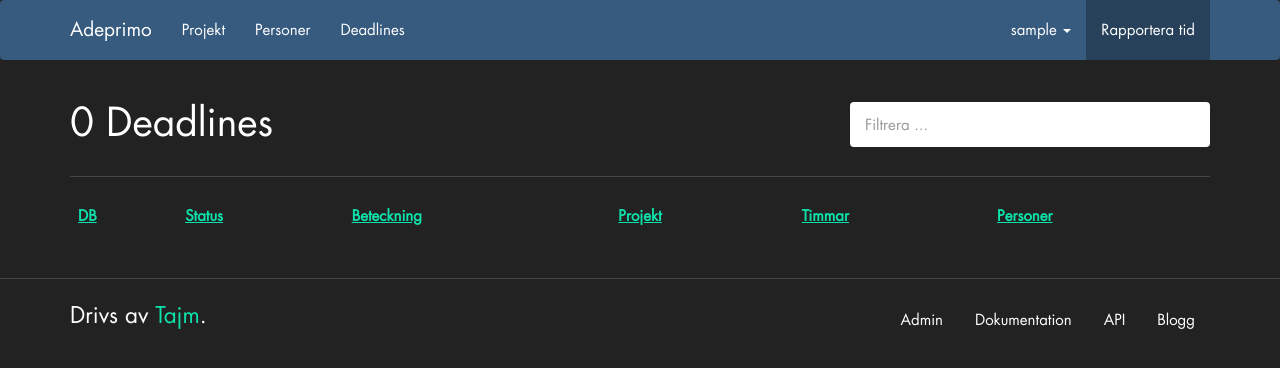
After one commit to madr/cautious-octo-succotash, a Django app: page /deadlines in a window 1280 px wide. The commit adds this page. Shown: the top 368 px of the page. Run offline with Django 3.2, Linux system fonts and the light colour scheme; the visitor is signed in with stand-in values (Sample User, id 1); data that the repository does not hold is empty; some libraries are stand-ins or nearby versions.

Commit message:
changing deadlines to have more than one project

```diff
--- a/core/admin.py
+++ b/core/admin.py
@@ -93,8 +93,8 @@ class ProjectAdmin(admin.ModelAdmin):
 
 @admin.register(Deadline)
 class DeadlineAdmin(admin.ModelAdmin):
-    list_display = ['project', 'label', 'starts_at', 'ends_at', 'hour_amount']
-    list_filter = ['project']
+    list_display = ['label', 'starts_at', 'ends_at', 'hour_amount']
+    list_filter = ['projects']
     search_fields = ['label', 'project__name']
 
 
--- a/core/models.py
+++ b/core/models.py
@@ -52,7 +52,7 @@ class TajmUser(User):
 
 
 class Deadline(models.Model):
-    project = models.ForeignKey(Project)
+    projects = models.ManyToManyField(Project)
     label = models.CharField(max_length=128)
     starts_at = models.DateField(null=True, blank=True)
     ends_at = models.DateField(null=True, blank=True)
--- a/core/templates/base.html
+++ b/core/templates/base.html
@@ -33,6 +33,9 @@
                     </li>
                     <li>
                         <a href="{% url 'list_users' %}">{% trans 'Personer' %}</a>
+                    </li>
+                    <li>
+                        <a href="{% url 'list_deadlines' %}">{% trans 'Deadlines' %}</a>
                     </li>
                 </ul>
                 <ul class="nav navbar-nav navbar-right">
--- /dev/null
+++ b/dashboard/templates/list_deadlines.html
@@ -0,0 +1,50 @@
+{% extends "base.html" %}
+
+{% load i18n %}
+{% load staticfiles %}
+{% load reporter_extras %}
+
+{% block sitetitle %}{% trans 'Projekt' %}{% endblock %}
+
+{% block customscripts %}
+    <script>
+        "use strict";
+        tajmme.fire("userfilter:init");
+    </script>
+{% endblock %}
+
+{% block content %}
+
+    <div class="container">
+        <div class="row">
+            <h1 class="col-md-8">{{ deadlines.count }} {% trans 'Deadlines' %}</h1>
+
+            <div class="card col-md-4"><br>
+                <input id="id_filter" type="text" placeholder="{% trans 'Filtrera ...' %}" class="form-control">
+            </div>
+        </div>
+
+        <hr>
+
+        <div class="table-responsive">
+            <table class="table table-hover" id="users">
+                <thead>
+                <tr>
+                    <th>{% trans 'DB' %}</th>
+                    <th>{% trans 'Status' %}</th>
+                    <th>{% trans 'Beteckning' %}</th>
+                    <th>{% trans 'Projekt' %}</th>
+                    <th>{% trans 'Timmar' %}</th>
+                    <th>{% trans 'Personer' %}</th>
+                </tr>
+                </thead>
+                <tbody>
+                {% for dl in deadlines %}
+                    <tr>
+                    </tr>
+                {% endfor %}
+                </tbody>
+            </table>
+        </div>
+    </div>
+{% endblock %}
--- a/dashboard/urls.py
+++ b/dashboard/urls.py
@@ -9,6 +9,8 @@ urls = [
     url(r'^people$', views.list_users, name='list_users'),
     url(r'^projects$', views.list_projects, name='list_projects'),
     url(r'^projects\/(?P<id>\d+)$', views.project, name='project'),
+    url(r'^deadlines$', views.list_deadlines, name='list_deadlines'),
+    url(r'^deadlines\/(?P<id>\d+)$', views.deadline, name='deadline'),
     url(r'^year\/(?P<year>\d+)\/week\/(?P<week_label>\d+)\/summary$', views.week_summary, name='week_summary'),
     url(r'^chartsjs/week_chart.js$', views.time_comparison_bar_chart_data, name='week_chart_js'),
     url(r'^chartsjs/projects_chart.js$', views.projects_bar_chart_data, name='projects_chart_js'),
--- a/dashboard/views.py
+++ b/dashboard/views.py
@@ -5,7 +5,7 @@ from django.http import JsonResponse
 from django.shortcuts import redirect, render
 from core.lib import TimeUtil
 
-from core.models import Progress, Absence, TajmUser, Project
+from core.models import Progress, Absence, TajmUser, Project, Deadline
 from dashboard.lib import get_project_data, get_week_data, get_absence_data
 
 
@@ -24,7 +24,19 @@ def list_projects(request):
 
 
 @login_required
+def list_deadlines(request):
+    return render(request, 'list_deadlines.html', {
+        'deadlines': Deadline.objects.all()
+    })
+
+
+@login_required
 def project(request, id):
+    return redirect('today')
+
+
+@login_required
+def deadline(request, id):
     return redirect('today')
 
 
```
Also changed, not shown: core/migrations/0020_auto_20161111_1508.py (added).
